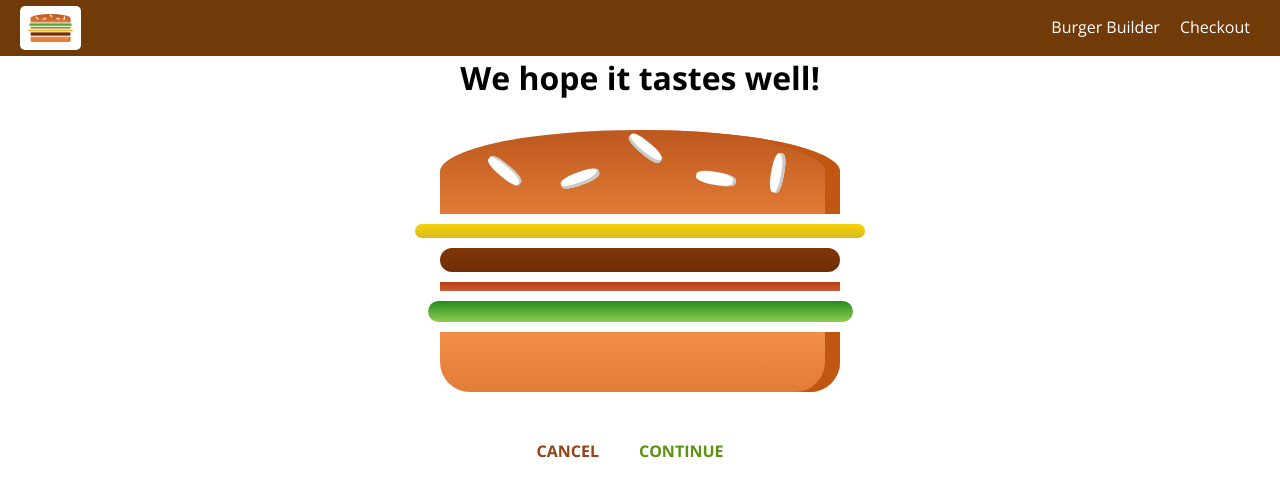
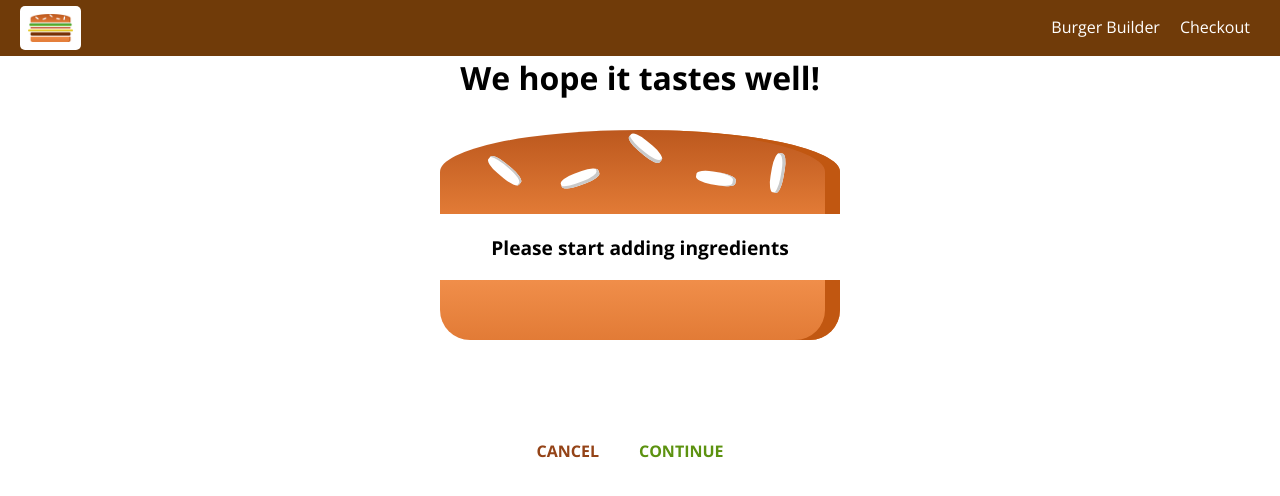
Before and after one commit to myasul/burger-react, a React app: page /checkout in a window 1280 px wide. Shown: the top 496 px of the page. Built offline with nearby package versions, Linux system fonts and the light colour scheme.

Commit message:
Get ingredients from Burger builder to Checkout

```diff
--- a/src/containers/BurgerBuilder/BurgerBuider.js
+++ b/src/containers/BurgerBuilder/BurgerBuider.js
@@ -125,7 +125,16 @@ class BurgerBuilder extends Component {
         //             isOrdered: false
         //         });
         //     });
-        this.props.history.push({ pathname: '/checkout' });
+
+        const ingredientSearchParam = [];
+        Object.entries(this.state.ingredients).forEach(([key, value]) => {
+            ingredientSearchParam.push(`${key}=${value}`);
+        })
+
+        this.props.history.push({
+            pathname: '/checkout',
+            search: `?${ingredientSearchParam.join('&')}`
+        });
     }
     render() {
         const burgerStyle = {
--- a/src/containers/Checkout/Checkout.js
+++ b/src/containers/Checkout/Checkout.js
@@ -3,12 +3,18 @@ import CheckoutSummary from '../../components/Order/CheckoutSummary/CheckoutSumm
 
 class Checkout extends Component {
     state = {
-        ingredients: {
-            cheese: 1,
-            meat: 1,
-            bacon: 1,
-            salad: 1
+        ingredients: {}
+    }
+
+    componentDidMount() {
+        let ingredients = {}
+        const queryParams = new URLSearchParams(this.props.location.search);
+        for (let param of queryParams) {
+            ingredients[param[0]] = param[1];
         }
+        this.setState({
+            ingredients: ingredients
+        })
     }
 
     checkoutCancelledHandler = () => {
```
